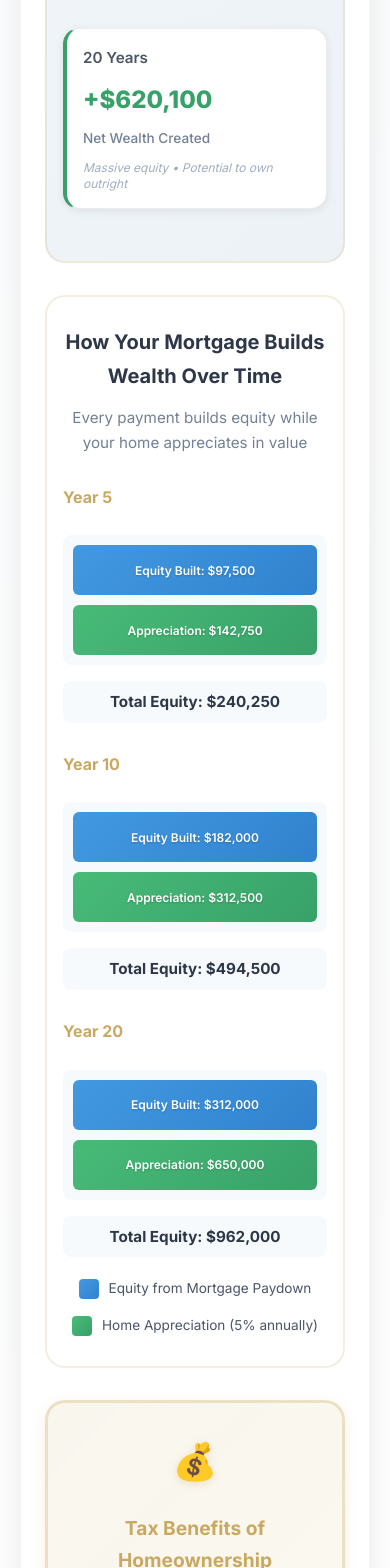
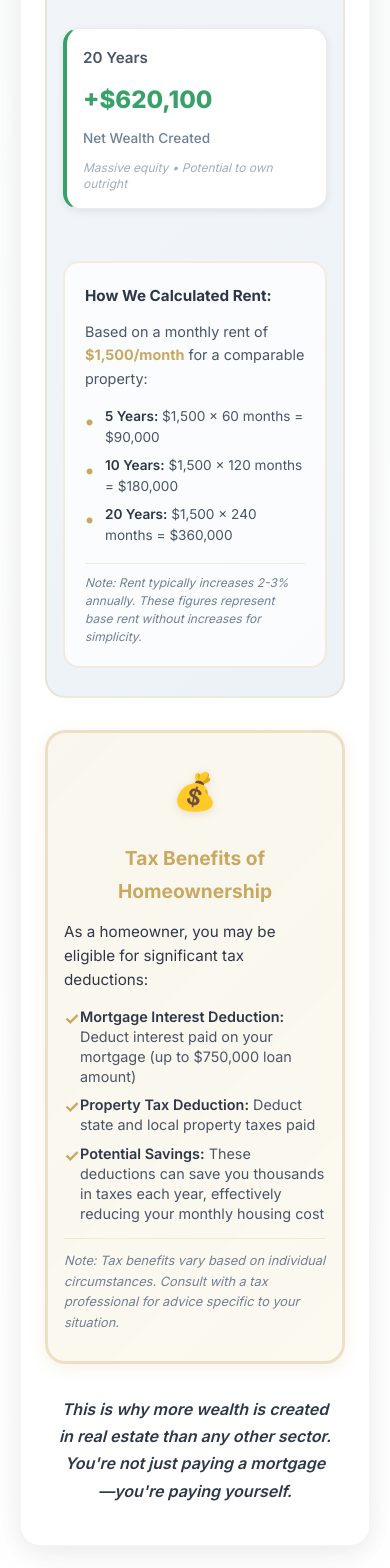
Before and after one commit to Azaiah00/homebuyerlanding, a React (Vite) app: page / in a window 390 px wide. Shown: the part 10264-11832 px from the top of the page. Built offline with nearby package versions, Linux system fonts and the light colour scheme.

Commit message:
Remove mortgage paydown section and add rent calculation transparency to renting vs buying comparison

```diff
--- a/src/App.css
+++ b/src/App.css
@@ -1504,143 +1504,73 @@ section {
   line-height: 1.5;
 }
 
-/* Mortgage Paydown Visualization */
-.mortgage-paydown {
-  margin: 4rem 0;
-  padding: 3rem;
-  background: white;
-  border-radius: 24px;
+/* Rent Calculation Note */
+.rent-calculation-note {
+  margin-top: 2.5rem;
+  padding: 2rem;
+  background: rgba(255, 255, 255, 0.7);
+  border-radius: 16px;
   border: 2px solid rgba(201, 169, 97, 0.2);
 }
 
-.paydown-title {
-  font-size: 1.75rem;
-  font-weight: 700;
-  text-align: center;
-  color: #2d3748;
-  margin-bottom: 0.5rem;
-}
-
-.paydown-subtitle {
-  text-align: center;
-  color: #718096;
-  font-size: 1.1rem;
-  margin-bottom: 2.5rem;
-}
-
-.paydown-timeline {
-  display: flex;
-  flex-direction: column;
-  gap: 2.5rem;
-  max-width: 800px;
-  margin: 0 auto;
-}
-
-.paydown-milestone {
-  display: flex;
-  flex-direction: column;
-  gap: 1rem;
-}
-
-.milestone-year {
-  font-size: 1.2rem;
-  font-weight: 700;
-  color: #c9a961;
-  margin-bottom: 0.5rem;
-}
-
-.milestone-bars {
-  display: flex;
-  gap: 0.5rem;
-  height: 60px;
-  position: relative;
-  background: #f7fafc;
-  border-radius: 8px;
-  padding: 0.5rem;
-  align-items: center;
-}
-
-.equity-bar {
-  background: linear-gradient(135deg, #4299e1, #3182ce);
-  height: 100%;
-  border-radius: 6px;
-  display: flex;
-  align-items: center;
-  justify-content: center;
-  position: relative;
-  transition: all 0.3s ease;
-  min-width: 120px;
-}
-
-.equity-bar:hover {
-  transform: scaleY(1.1);
-  box-shadow: 0 4px 12px rgba(66, 153, 225, 0.4);
-}
-
-.appreciation-bar {
-  background: linear-gradient(135deg, #48bb78, #38a169);
-  height: 100%;
-  border-radius: 6px;
-  display: flex;
-  align-items: center;
-  justify-content: center;
-  position: relative;
-  transition: all 0.3s ease;
-  min-width: 120px;
-}
-
-.appreciation-bar:hover {
-  transform: scaleY(1.1);
-  box-shadow: 0 4px 12px rgba(72, 187, 120, 0.4);
-}
-
-.bar-label {
-  color: white;
-  font-size: 0.85rem;
-  font-weight: 600;
-  text-shadow: 0 1px 2px rgba(0, 0, 0, 0.2);
-  white-space: nowrap;
-  padding: 0 0.5rem;
-}
-
-.milestone-total {
+.calculation-title {
   font-size: 1.1rem;
   font-weight: 700;
   color: #2d3748;
-  text-align: center;
-  padding: 0.75rem;
-  background: #f7fafc;
-  border-radius: 8px;
-}
-
-.paydown-legend {
-  display: flex;
-  justify-content: center;
-  gap: 2rem;
-  margin-top: 2rem;
-  flex-wrap: wrap;
-}
-
-.legend-item {
-  display: flex;
-  align-items: center;
-  gap: 0.75rem;
+  margin-bottom: 0.75rem;
+}
+
+.calculation-detail {
+  font-size: 1rem;
+  color: #4a5568;
+  margin-bottom: 1rem;
+  line-height: 1.6;
+}
+
+.calculation-detail strong {
+  color: #c9a961;
+  font-weight: 700;
+}
+
+.calculation-breakdown {
+  list-style: none;
+  padding: 0;
+  margin: 0 0 1rem 0;
+  display: flex;
+  flex-direction: column;
+  gap: 0.5rem;
+}
+
+.calculation-breakdown li {
   font-size: 0.95rem;
   color: #4a5568;
-}
-
-.legend-color {
-  width: 24px;
-  height: 24px;
-  border-radius: 4px;
-}
-
-.legend-color.equity {
-  background: linear-gradient(135deg, #4299e1, #3182ce);
-}
-
-.legend-color.appreciation {
-  background: linear-gradient(135deg, #48bb78, #38a169);
+  padding-left: 1.5rem;
+  position: relative;
+  line-height: 1.6;
+}
+
+.calculation-breakdown li::before {
+  content: '•';
+  position: absolute;
+  left: 0;
+  color: #c9a961;
+  font-weight: 700;
+  font-size: 1.2rem;
+}
+
+.calculation-breakdown li strong {
+  color: #2d3748;
+  font-weight: 600;
+}
+
+.calculation-disclaimer {
+  font-size: 0.85rem;
+  color: #718096;
+  font-style: italic;
+  line-height: 1.5;
+  margin-top: 0.75rem;
+  padding-top: 0.75rem;
+  border-top: 1px solid rgba(201, 169, 97, 0.2);
 }
 
 /* Tax Benefits Callout */
@@ -1805,65 +1735,29 @@ section {
     line-height: 1.4;
   }
 
-  .mortgage-paydown {
-    padding: 2rem 1.25rem;
-    margin: 2.5rem 0;
-  }
-
-  .paydown-title {
-    font-size: 1.4rem;
-    margin-bottom: 0.75rem;
-  }
-
-  .paydown-subtitle {
+  .rent-calculation-note {
+    padding: 1.5rem;
+    margin-top: 2rem;
+  }
+
+  .calculation-title {
     font-size: 1rem;
-    margin-bottom: 2rem;
-  }
-
-  .paydown-timeline {
-    gap: 2rem;
-  }
-
-  .milestone-year {
-    font-size: 1.1rem;
-  }
-
-  .milestone-bars {
-    flex-direction: column;
-    height: auto;
-    gap: 0.75rem;
-    padding: 0.75rem;
-  }
-
-  .equity-bar,
-  .appreciation-bar {
-    width: 100% !important;
-    min-height: 55px;
-    height: 55px;
-  }
-
-  .bar-label {
+  }
+
+  .calculation-detail {
+    font-size: 0.95rem;
+  }
+
+  .calculation-breakdown {
+    gap: 0.4rem;
+  }
+
+  .calculation-breakdown li {
+    font-size: 0.9rem;
+  }
+
+  .calculation-disclaimer {
     font-size: 0.8rem;
-    white-space: normal;
-    text-align: center;
-    padding: 0.25rem 0.5rem;
-    line-height: 1.3;
-  }
-
-  .milestone-total {
-    font-size: 1rem;
-    padding: 0.625rem;
-  }
-
-  .paydown-legend {
-    flex-direction: column;
-    align-items: center;
-    gap: 1rem;
-    margin-top: 1.5rem;
-  }
-
-  .legend-item {
-    font-size: 0.9rem;
   }
 
   .tax-benefits-callout {
@@ -2004,64 +1898,32 @@ section {
     line-height: 1.3;
   }
 
-  .mortgage-paydown {
-    padding: 1.75rem 1rem;
-    margin: 2rem 0;
-    border-radius: 20px;
-  }
-
-  .paydown-title {
-    font-size: 1.25rem;
-  }
-
-  .paydown-subtitle {
+  .rent-calculation-note {
+    padding: 1.25rem;
+    margin-top: 1.75rem;
+  }
+
+  .calculation-title {
     font-size: 0.95rem;
-    margin-bottom: 1.75rem;
-  }
-
-  .paydown-timeline {
-    gap: 1.75rem;
-  }
-
-  .milestone-year {
-    font-size: 1rem;
-    margin-bottom: 0.5rem;
-  }
-
-  .milestone-bars {
-    padding: 0.625rem;
-    gap: 0.625rem;
-  }
-
-  .equity-bar,
-  .appreciation-bar {
-    min-height: 50px;
-    height: 50px;
-  }
-
-  .bar-label {
+  }
+
+  .calculation-detail {
+    font-size: 0.9rem;
+  }
+
+  .calculation-breakdown {
+    gap: 0.35rem;
+  }
+
+  .calculation-breakdown li {
+    font-size: 0.85rem;
+    padding-left: 1.25rem;
+  }
+
+  .calculation-disclaimer {
     font-size: 0.75rem;
-    padding: 0.25rem;
-  }
-
-  .milestone-total {
-    font-size: 0.95rem;
-    padding: 0.5rem;
-  }
-
-  .paydown-legend {
-    gap: 0.875rem;
-    margin-top: 1.25rem;
-  }
-
-  .legend-item {
-    font-size: 0.85rem;
-    gap: 0.625rem;
-  }
-
-  .legend-color {
-    width: 20px;
-    height: 20px;
+    margin-top: 0.625rem;
+    padding-top: 0.625rem;
   }
 
   .tax-benefits-callout {
--- a/src/App.jsx
+++ b/src/App.jsx
@@ -587,59 +587,15 @@ function App() {
                   </div>
                 </div>
               </div>
-            </div>
-
-            {/* Mortgage Paydown Visualization */}
-            <div className="mortgage-paydown">
-              <h3 className="paydown-title">How Your Mortgage Builds Wealth Over Time</h3>
-              <p className="paydown-subtitle">Every payment builds equity while your home appreciates in value</p>
-              <div className="paydown-timeline">
-                <div className="paydown-milestone">
-                  <div className="milestone-year">Year 5</div>
-                  <div className="milestone-bars">
-                    <div className="equity-bar" style={{width: '15%'}}>
-                      <span className="bar-label">Equity Built: $97,500</span>
-                    </div>
-                    <div className="appreciation-bar" style={{width: '22%'}}>
-                      <span className="bar-label">Appreciation: $142,750</span>
-                    </div>
-                  </div>
-                  <div className="milestone-total">Total Equity: $240,250</div>
-                </div>
-                <div className="paydown-milestone">
-                  <div className="milestone-year">Year 10</div>
-                  <div className="milestone-bars">
-                    <div className="equity-bar" style={{width: '28%'}}>
-                      <span className="bar-label">Equity Built: $182,000</span>
-                    </div>
-                    <div className="appreciation-bar" style={{width: '48%'}}>
-                      <span className="bar-label">Appreciation: $312,500</span>
-                    </div>
-                  </div>
-                  <div className="milestone-total">Total Equity: $494,500</div>
-                </div>
-                <div className="paydown-milestone">
-                  <div className="milestone-year">Year 20</div>
-                  <div className="milestone-bars">
-                    <div className="equity-bar" style={{width: '48%'}}>
-                      <span className="bar-label">Equity Built: $312,000</span>
-                    </div>
-                    <div className="appreciation-bar" style={{width: '100%'}}>
-                      <span className="bar-label">Appreciation: $650,000</span>
-                    </div>
-                  </div>
-                  <div className="milestone-total">Total Equity: $962,000</div>
-                </div>
-              </div>
-              <div className="paydown-legend">
-                <div className="legend-item">
-                  <div className="legend-color equity"></div>
-                  <span>Equity from Mortgage Paydown</span>
-                </div>
-                <div className="legend-item">
-                  <div className="legend-color appreciation"></div>
-                  <span>Home Appreciation (5% annually)</span>
-                </div>
+              <div className="rent-calculation-note">
+                <p className="calculation-title">How We Calculated Rent:</p>
+                <p className="calculation-detail">Based on a monthly rent of <strong>$1,500/month</strong> for a comparable property:</p>
+                <ul className="calculation-breakdown">
+                  <li><strong>5 Years:</strong> $1,500 × 60 months = $90,000</li>
+                  <li><strong>10 Years:</strong> $1,500 × 120 months = $180,000</li>
+                  <li><strong>20 Years:</strong> $1,500 × 240 months = $360,000</li>
+                </ul>
+                <p className="calculation-disclaimer"><em>Note: Rent typically increases 2-3% annually. These figures represent base rent without increases for simplicity.</em></p>
               </div>
             </div>
 
```
